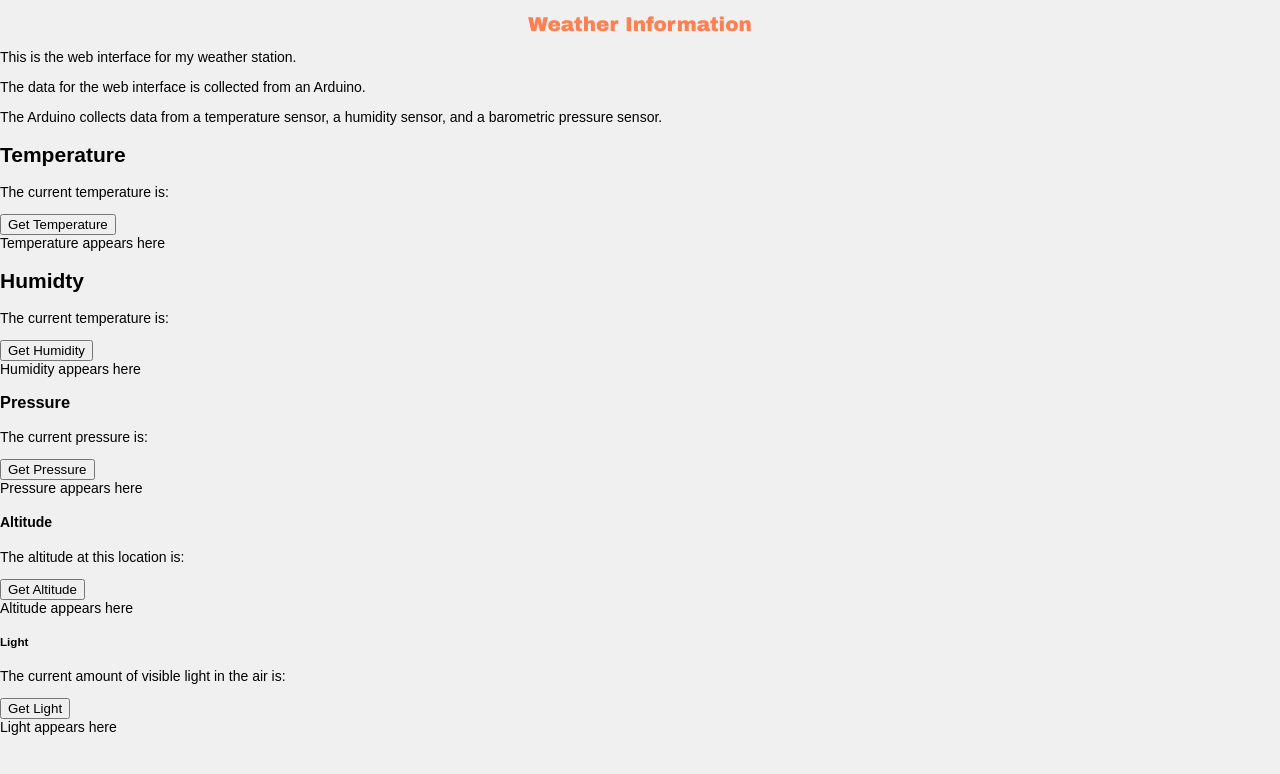
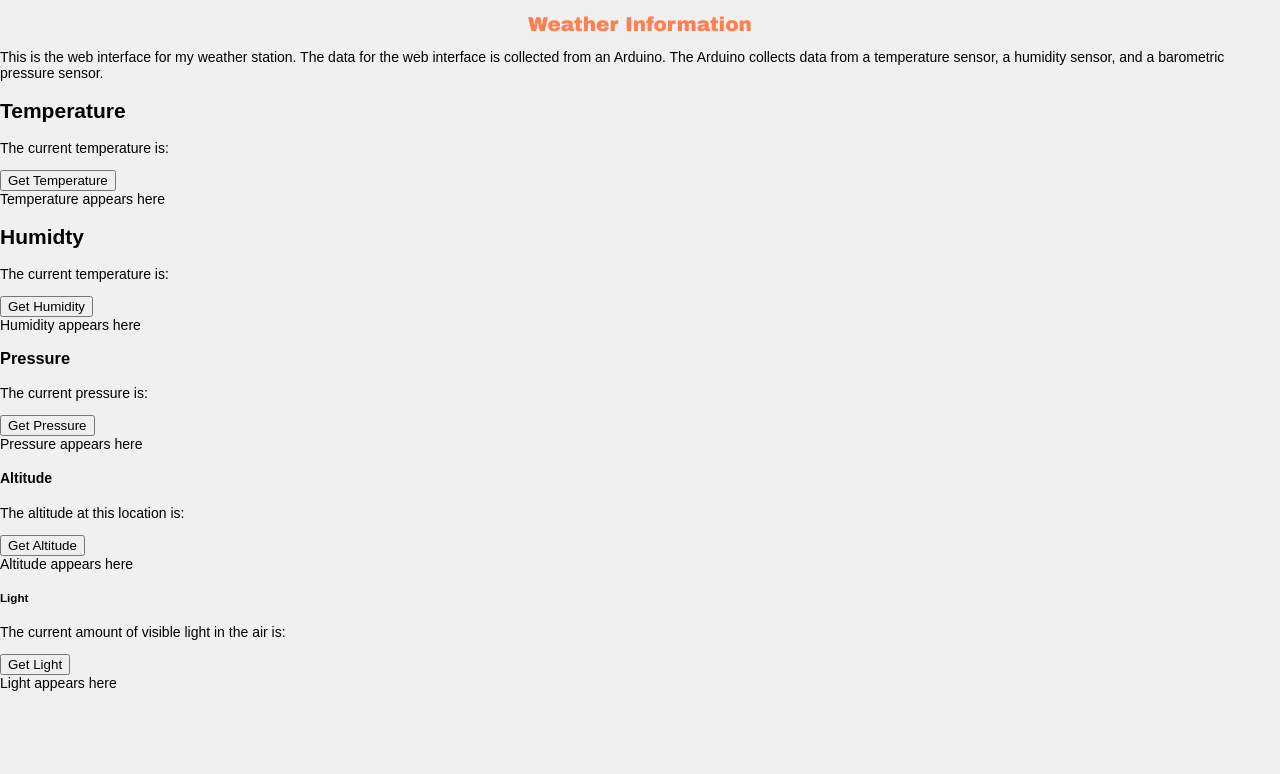
Before and after one commit to Nahjay/Arduino-Weather-Station, a plain HTML site: page web_interface/index.html in a window 1280 px wide. Drawn offline with Linux system fonts and the light colour scheme.

Commit message:
wip: refactored intro paragraph to be better

```diff
--- a/web_interface/index.html
+++ b/web_interface/index.html
@@ -7,9 +7,10 @@
 </head>
 <body>
     <h1 id="Title"> Weather Information </h1>
-    <p> This is the web interface for my weather station. </p>
-    <p> The data for the web interface is collected from an Arduino. </p>
-    <p> The Arduino collects data from a temperature sensor, a humidity sensor, and a barometric pressure sensor. </p>
+    <p id="IntroParagraph"> This is the web interface for my weather station.
+    The data for the web interface is collected from an Arduino.
+    The Arduino collects data from a temperature sensor, a
+    humidity sensor, and a barometric pressure sensor. </p>
 
     <h2> Temperature </h2>
     <p> The current temperature is: </p>
```
